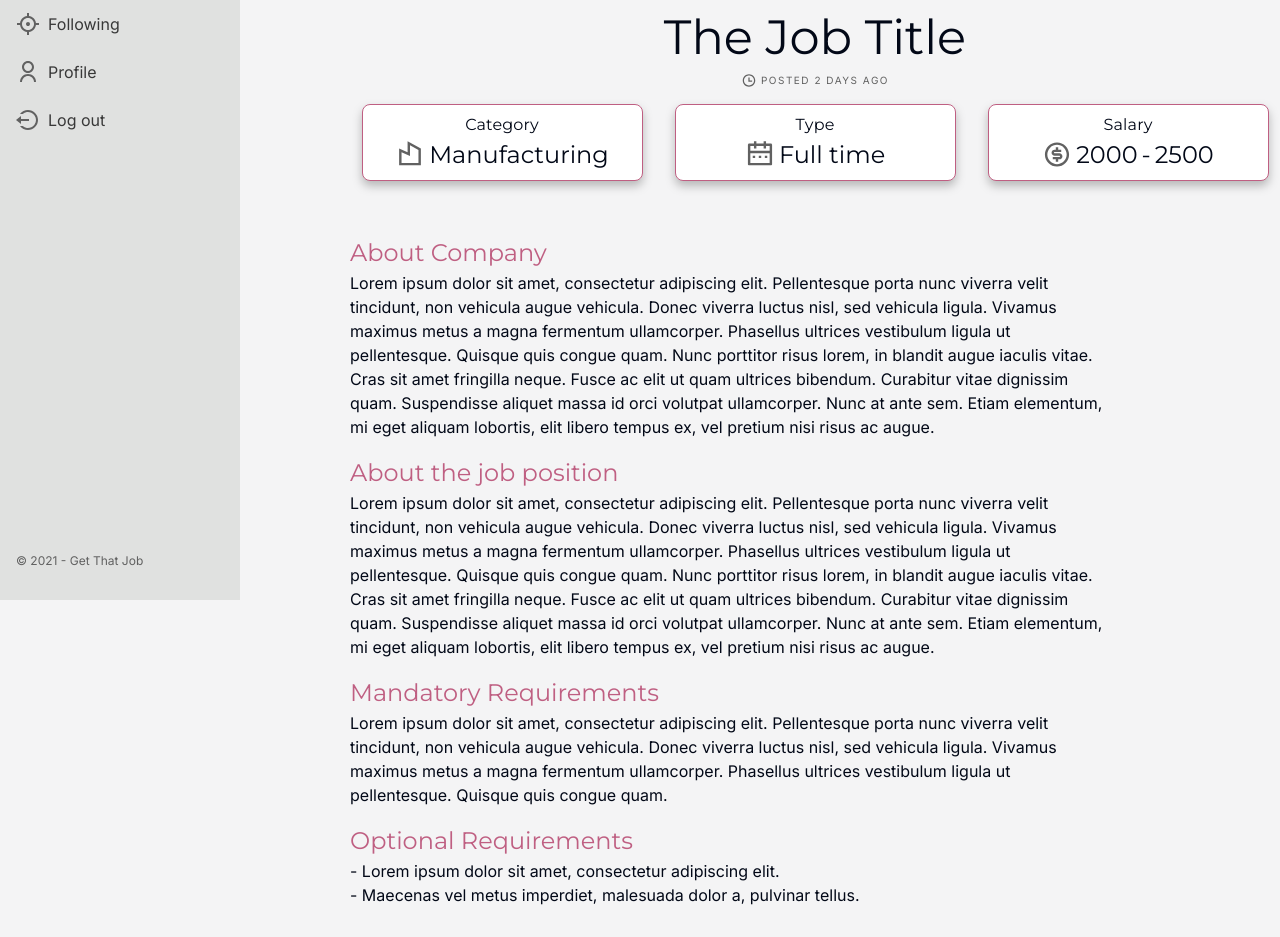
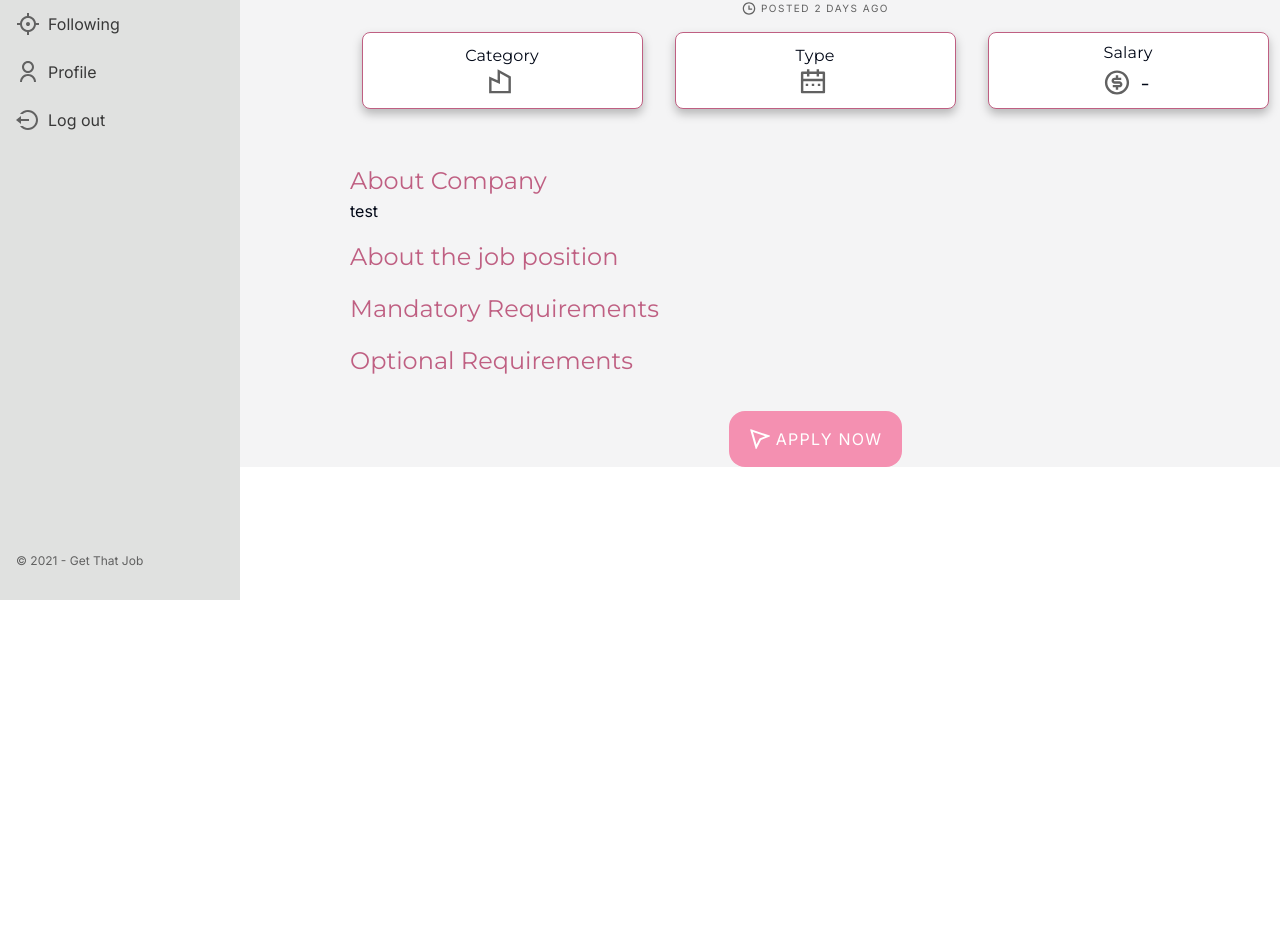
Before and after one commit to kkantaaa/get-that-job-2J3K, a React (Vite) app in the folder client/: page /user/jobs/1 in a window 1280 px wide. Shown: the part 200-1137 px from the top of the page. After the commit the page ends 800 px from the top, so only its background shows below. Built offline with nearby package versions, Linux system fonts and the light colour scheme; no server answers.

Commit message:
fix: props to render data from server

```diff
--- a/client/src/pages/JobDetail.jsx
+++ b/client/src/pages/JobDetail.jsx
@@ -70,7 +70,7 @@ function JobDetail() {
                   <div className="ml-[16px] flex flex-col">
                     <div className="font-Montserrat text-[24px] font-normal leading-normal">
                       The Company name SA
-                      {/* {jobDetail.companyname} */}
+                      {jobDetail.company_name}
                     </div>
                     <svg
                       width="138"
@@ -119,7 +119,6 @@ function JobDetail() {
               </div>
             </div>
             <h1 className="text-[48px] mt-[16px] text-center font-Montserrat font-normal leading-normal">
-              The Job Title
               {jobDetail.job_title}
             </h1>
             <div className="flex flex-row uppercase justify-center">
@@ -160,7 +159,6 @@ function JobDetail() {
                     />
                   </svg>
                   <div>
-                    Manufacturing
                     {jobDetail.job_category}
                   </div>
                 </div>
@@ -185,7 +183,6 @@ function JobDetail() {
                     />
                   </svg>
                   <div>
-                    Full time
                     {jobDetail.job_type_id}
                   </div>
                 </div>
@@ -210,12 +207,10 @@ function JobDetail() {
                     />
                   </svg>
                   <p className="minsalary">
-                    2000
                     {jobDetail.salary_min}
                   </p>
                   <p className="ml-1 mr-1">-</p>
                   <p className="maxsalary">
-                    2500
                     {jobDetail.salary_max}
                   </p>
                 </div>
@@ -226,17 +221,7 @@ function JobDetail() {
                 About Company
               </h2>
               <p className="w-[760px]">
-                Lorem ipsum dolor sit amet, consectetur adipiscing elit.
-                Pellentesque porta nunc viverra velit tincidunt, non vehicula
-                augue vehicula. Donec viverra luctus nisl, sed vehicula ligula.
-                Vivamus maximus metus a magna fermentum ullamcorper. Phasellus
-                ultrices vestibulum ligula ut pellentesque. Quisque quis congue
-                quam. Nunc porttitor risus lorem, in blandit augue iaculis
-                vitae. Cras sit amet fringilla neque. Fusce ac elit ut quam
-                ultrices bibendum. Curabitur vitae dignissim quam. Suspendisse
-                aliquet massa id orci volutpat ullamcorper. Nunc at ante sem.
-                Etiam elementum, mi eget aliquam lobortis, elit libero tempus
-                ex, vel pretium nisi risus ac augue.
+                test
                 {jobDetail.aboutcompany}
               </p>
             </div>
@@ -245,17 +230,6 @@ function JobDetail() {
                 About the job position
               </h2>
               <p className="w-[760px]">
-                Lorem ipsum dolor sit amet, consectetur adipiscing elit.
-                Pellentesque porta nunc viverra velit tincidunt, non vehicula
-                augue vehicula. Donec viverra luctus nisl, sed vehicula ligula.
-                Vivamus maximus metus a magna fermentum ullamcorper. Phasellus
-                ultrices vestibulum ligula ut pellentesque. Quisque quis congue
-                quam. Nunc porttitor risus lorem, in blandit augue iaculis
-                vitae. Cras sit amet fringilla neque. Fusce ac elit ut quam
-                ultrices bibendum. Curabitur vitae dignissim quam. Suspendisse
-                aliquet massa id orci volutpat ullamcorper. Nunc at ante sem.
-                Etiam elementum, mi eget aliquam lobortis, elit libero tempus
-                ex, vel pretium nisi risus ac augue.
                 {jobDetail.about_job_position}
               </p>
             </div>
@@ -264,12 +238,6 @@ function JobDetail() {
                 Mandatory Requirements
               </h2>
               <p className="w-[760px]">
-                Lorem ipsum dolor sit amet, consectetur adipiscing elit.
-                Pellentesque porta nunc viverra velit tincidunt, non vehicula
-                augue vehicula. Donec viverra luctus nisl, sed vehicula ligula.
-                Vivamus maximus metus a magna fermentum ullamcorper. Phasellus
-                ultrices vestibulum ligula ut pellentesque. Quisque quis congue
-                quam.
                 {jobDetail.mandatory_requirement}
               </p>
             </div>
@@ -278,9 +246,6 @@ function JobDetail() {
                 Optional Requirements
               </h2>
               <p className="w-[760px]">
-                - Lorem ipsum dolor sit amet, consectetur adipiscing elit.
-                <br />- Maecenas vel metus imperdiet, malesuada dolor a,
-                pulvinar tellus.
                 {jobDetail.optional_requirement}
               </p>
             </div>
```
